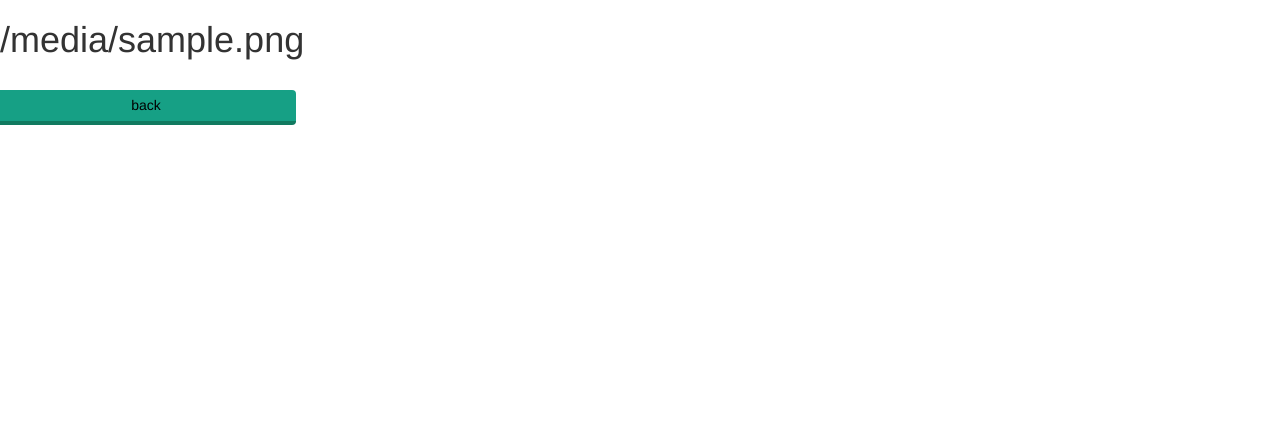
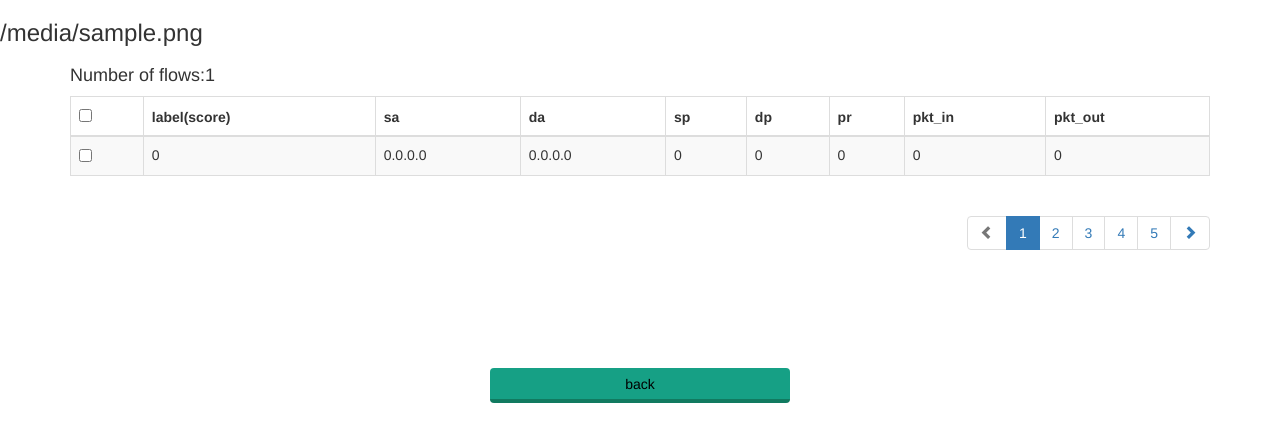
Before and after one commit to b04505009/MiniWeb, a Flask app: template templates/result.html in a window 1280 px wide. Shown: the part 52-494 px from the top of the page. Run offline with Flask 2, Linux system fonts and the light colour scheme; the template is opened without the code that fills it: most values are stand-ins (such as "Sample title", 1, 10 or a date in 2020); some libraries are stand-ins or nearby versions.

Commit message:
result table not yet

```diff
--- a/server.py
+++ b/server.py
@@ -19,6 +19,9 @@ def test():
 
 @server.route('/result', methods=['GET', 'POST'])
 def result():
+    classifier_names = [
+        'label(score)', 'sa', 'da', 'sp', 'dp', 'pr', 'pkt_in', 'pkt_out'
+    ]
     if request.method == 'POST':
         print(request.files.get('upload'))
         is_upload = False
@@ -30,11 +33,29 @@ def result():
             file_dir_name = str(dir_name + '/' +
                                 secure_filename(upload.filename))
             print(file_dir_name)
-            return render_template('result.html', file_dir_name=file_dir_name)
+            return render_template(
+                'result.html',
+                file_dir_name=file_dir_name,
+                results=None,
+                num_flows=None,
+                t=None,
+                classifier_names=classifier_names)
         else:
-            return render_template('result.html', file_dir_name=None)
+            return render_template(
+                'result.html',
+                file_dir_name=None,
+                results=None,
+                num_flows=None,
+                t=None,
+                classifier_names=classifier_names)
     else:
-        return render_template('result.html', file_dir_name=None)
+        return render_template(
+            'result.html',
+            file_dir_name=None,
+            results=None,
+            num_flows=None,
+            t=None,
+            classifier_names=classifier_names)
 
 
 server.run(port=5000, debug=True)
--- a/templates/result.html
+++ b/templates/result.html
@@ -1,5 +1,15 @@
 {% extends "base.html" %} {% block content %}
 <style>
+    body {
+        background: rgb(255, 255, 255);
+    }
+
+    form {
+        position: absolute;
+        top: 50%;
+        left: 50%;
+    }
+
     form button {
         margin: 0;
         color: #000;
@@ -8,7 +18,7 @@
         width: 300px;
         height: 35px;
         margin-top: 20px;
-        margin-left: -4px;
+        margin-left: -150px;
         border-radius: 4px;
         border-bottom: 4px solid #117A60;
         transition: all .2s ease;
@@ -25,7 +35,138 @@
     }
 </style>
 {% if file_dir_name %}
-<h1>{{file_dir_name}} </h1>
+<h3>{{file_dir_name}} </h3>
+
+<link href="//maxcdn.bootstrapcdn.com/bootstrap/3.3.0/css/bootstrap.min.css" rel="stylesheet" id="bootstrap-css">
+<script src="//maxcdn.bootstrapcdn.com/bootstrap/3.3.0/js/bootstrap.min.js"></script>
+<script src="//code.jquery.com/jquery-1.11.1.min.js"></script>
+<!------ Include the above in your HEAD tag ---------->
+
+<script src="http://ajax.googleapis.com/ajax/libs/jquery/1.9.1/jquery.min.js"></script>
+<script src="http://getbootstrap.com/dist/js/bootstrap.min.js"></script>
+<script>
+    $(document).ready(function() {
+        $("#mytable #checkall").click(function() {
+            if ($("#mytable #checkall").is(':checked')) {
+                $("#mytable input[type=checkbox]").each(function() {
+                    $(this).prop("checked", true);
+                });
+
+            } else {
+                $("#mytable input[type=checkbox]").each(function() {
+                    $(this).prop("checked", false);
+                });
+            }
+        });
+
+        $("[data-toggle=tooltip]").tooltip();
+    });
+</script>
+<div class="container">
+    <div class="row">
+        <div class="col-md-12">
+            <h4>Number of flows:{{num_flows}}</h4>
+            <div class="table-responsive">
+                <table cellpadding="10" border='1' id="mytable" class="table table-bordered table-striped">
+                    <thead>
+                        <th><input type="checkbox" id="checkall" /></th>
+                        <th>label(score)</th>
+                        <th>sa</th>
+                        <th>da</th>
+                        <th>sp</th>
+                        <th>dp</th>
+                        <th>pr</th>
+                        <th>pkt_in</th>
+                        <th>pkt_out</th>
+                    </thead>
+                    <tbody>
+                        <tr>
+                            <td><input type="checkbox" class="checkthis" /></td>
+                            <td>0</td>
+                            <td>0.0.0.0</td>
+                            <td>0.0.0.0</td>
+                            <td>0</td>
+                            <td>0</td>
+                            <td>0</td>
+                            <td>0</td>
+                            <td>0</td>
+                        </tr>
+
+                    </tbody>
+
+                </table>
+
+                <div class="clearfix"></div>
+                <ul class="pagination pull-right">
+                    <li class="disabled"><a href="#"><span class="glyphicon glyphicon-chevron-left"></span></a></li>
+                    <li class="active"><a href="#">1</a></li>
+                    <li><a href="#">2</a></li>
+                    <li><a href="#">3</a></li>
+                    <li><a href="#">4</a></li>
+                    <li><a href="#">5</a></li>
+                    <li><a href="#"><span class="glyphicon glyphicon-chevron-right"></span></a></li>
+                </ul>
+
+            </div>
+
+        </div>
+    </div>
+</div>
+
+
+<div class="modal fade" id="edit" tabindex="-1" role="dialog" aria-labelledby="edit" aria-hidden="true">
+    <div class="modal-dialog">
+        <div class="modal-content">
+            <div class="modal-header">
+                <button type="button" class="close" data-dismiss="modal" aria-hidden="true"><span class="glyphicon glyphicon-remove" aria-hidden="true"></span></button>
+                <h4 class="modal-title custom_align" id="Heading">Edit Your Detail</h4>
+            </div>
+            <div class="modal-body">
+                <div class="form-group">
+                    <input class="form-control " type="text" placeholder="Mohsin">
+                </div>
+                <div class="form-group">
+
+                    <input class="form-control " type="text" placeholder="Irshad">
+                </div>
+                <div class="form-group">
+                    <textarea rows="2" class="form-control" placeholder="CB 106/107 Street # 11 Wah Cantt Islamabad Pakistan"></textarea>
+
+
+                </div>
+            </div>
+            <div class="modal-footer ">
+                <button type="button" class="btn btn-warning btn-lg" style="width: 100%;"><span class="glyphicon glyphicon-ok-sign"></span> Update</button>
+            </div>
+        </div>
+        <!-- /.modal-content -->
+    </div>
+    <!-- /.modal-dialog -->
+</div>
+
+
+
+<div class="modal fade" id="delete" tabindex="-1" role="dialog" aria-labelledby="edit" aria-hidden="true">
+    <div class="modal-dialog">
+        <div class="modal-content">
+            <div class="modal-header">
+                <button type="button" class="close" data-dismiss="modal" aria-hidden="true"><span class="glyphicon glyphicon-remove" aria-hidden="true"></span></button>
+                <h4 class="modal-title custom_align" id="Heading">Delete this entry</h4>
+            </div>
+            <div class="modal-body">
+
+                <div class="alert alert-danger"><span class="glyphicon glyphicon-warning-sign"></span> Are you sure you want to delete this Record?</div>
+
+            </div>
+            <div class="modal-footer ">
+                <button type="button" class="btn btn-success"><span class="glyphicon glyphicon-ok-sign"></span> Yes</button>
+                <button type="button" class="btn btn-default" data-dismiss="modal"><span class="glyphicon glyphicon-remove"></span> No</button>
+            </div>
+        </div>
+        <!-- /.modal-content -->
+    </div>
+    <!-- /.modal-dialog -->
+</div>
 {% else %}
 <h1>nothing</h1>
 {% endif %}
```
